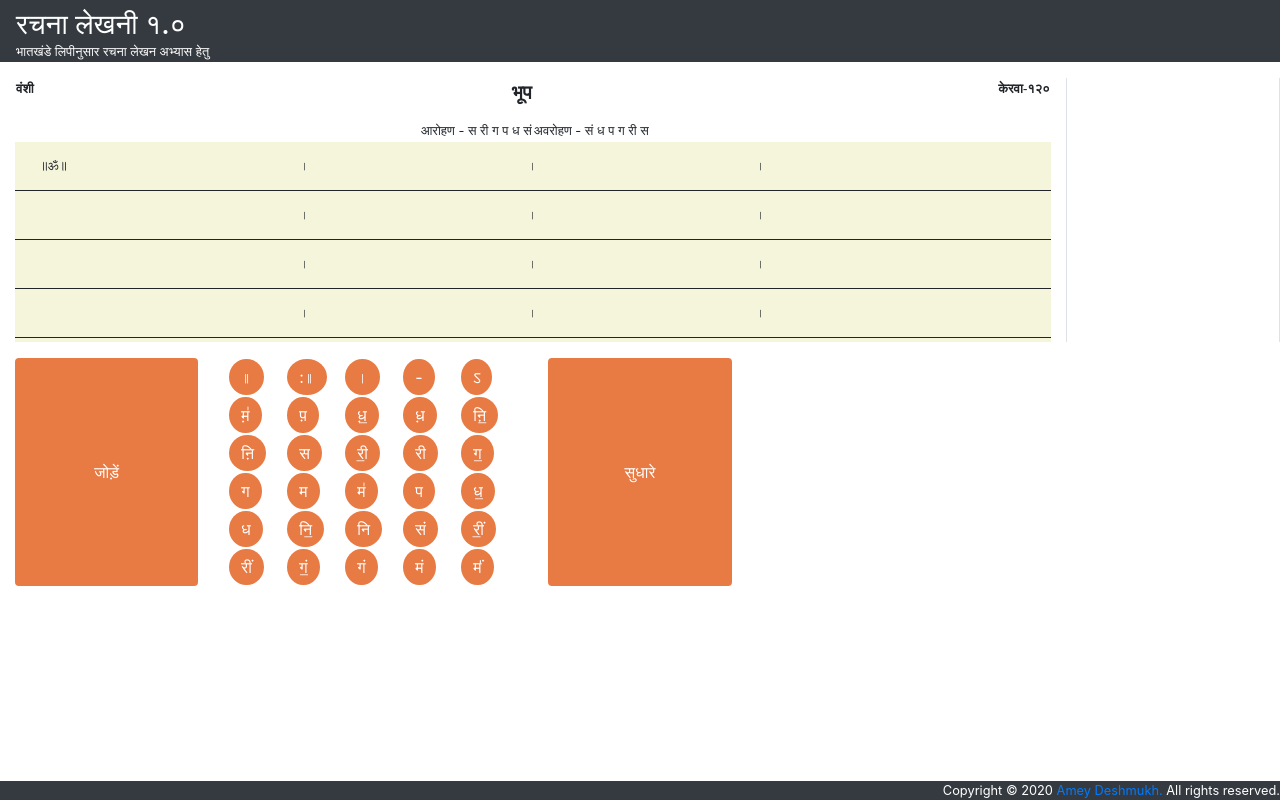
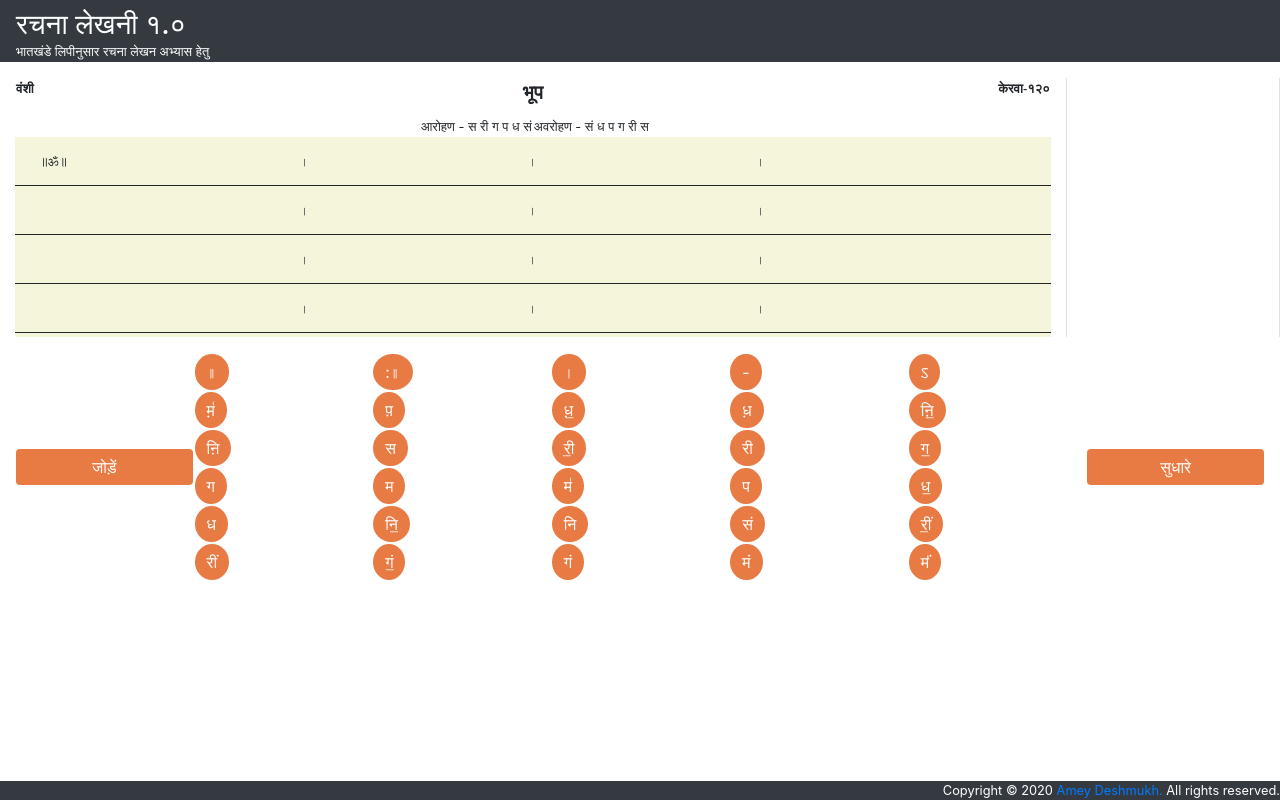
Before and after one commit to ameyzing-deshmukh/amey-lipi-1, an Angular app: page / in a window 1280 px wide. Built offline with nearby package versions, Linux system fonts and the light colour scheme.

Commit message:
button restructured

```diff
--- a/src/app/keypad/keypad.component.html
+++ b/src/app/keypad/keypad.component.html
@@ -8,18 +8,17 @@
                             <p class="rachanaDetailsP2" style="float: left;">वंशी</p>
                         </td>
                         <td>
-                            <p class="rachanaDetailsP1" style="float: right;">भूप</p>
+                            <p class="rachanaDetailsP1">भूप</p>
                         </td>
-                        <td></td>
                         <td>
                             <p class="rachanaDetailsP2" style="float: right;">केरवा-१२०</p>
                         </td>
                     </tr>
+                </table>
+                <table>
                     <tr>
-                        <td></td>
-                        <td style="float: right;"><small>आरोहण - स री ग प ध सं</small></td>
-                        <td><small>अवरोहण - सं ध प ग री स</small></td>
-                        <td></td>
+                        <td><small style="float: right;">आरोहण - स री ग प ध सं</small></td>
+                        <td><small style="float: left;">अवरोहण - सं ध प ग री स</small></td>
                     </tr>
                 </table>
             </div>
@@ -89,11 +88,7 @@
             <span class="text-danger">{{errMessage}}</span>
         </div>
     </div>
-    <div class="row">
-        <div class="col-lg-2">
-            <button class="btn btn-success rounded mainButtons" (click)="captureIt(';')">जोड़ें</button>
-        </div>
-        <div class="col-lg-3">
+    <div>
         <!-- <button class="btn btn-success" (click)="captureMeta('kerva')">केरवा-१२०</button>
                 <button class="btn btn-success" (click)="captureMeta('khemta')">खेमटा-३६०</button><br /><br /> -->
         <!-- <span class='px-3'>ताल</span><span class="px-3 border border-info">{{taal}}</span><br /><br /> -->
@@ -102,11 +97,15 @@
         <table>
             <tbody>
                 <tr>
+                    <td rowspan="6"><button class="btn btn-success rounded mainButtons"
+                            (click)="captureIt(';')">जोड़ें</button></td>
                     <td><button class="btn btn-success rounded-circle" (click)="captureIt('॥')">॥</button></td>
                     <td><button class="btn btn-success rounded-circle" (click)="captureIt(':॥')">:॥</button></td>
                     <td><button class="btn btn-success rounded-circle" (click)="captureIt('।')">।</button></td>
                     <td><button class="btn btn-success rounded-circle" (click)="captureIt('-')">-</button></td>
                     <td><button class="btn btn-success rounded-circle" (click)="captureIt('ऽ')">ऽ</button></td>
+                    <td rowspan="6"><button class="btn btn-success rounded mainButtons"
+                            (click)="correct()">सुधारे</button></td>
                 </tr>
                 <tr>
                     <td><button class="btn btn-success rounded-circle" (click)="captureIt('म़॑')">म़॑</button></td>
@@ -147,8 +146,4 @@
             </tbody>
         </table>
     </div>
-        <div class="col-lg-2">
-            <button class="btn btn-success rounded mainButtons" (click)="correct()">सुधारे</button>
 </div>
-    </div>
-</div>
```
Lines whose indentation alone changed are shown as unchanged.
